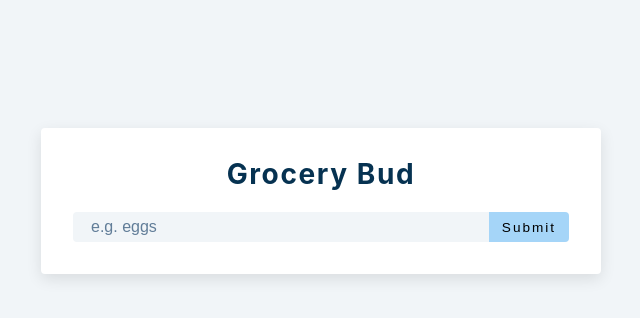
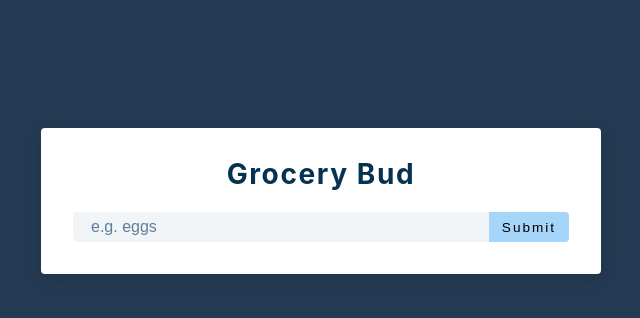
Before and after one commit to isabelchua/react-projects, a React (Create React App) app in the folder 10-grocery-bud/setup/: page / in a window 1280 px wide. Shown: the top 318 px of the page, without its empty margins (319-959 px from the left). Built offline with nearby package versions, Linux system fonts and the light colour scheme.

Commit message:
bg color change

```diff
--- a/10-grocery-bud/setup/src/index.css
+++ b/10-grocery-bud/setup/src/index.css
@@ -6,36 +6,36 @@ Variables
 
 :root {
 	/* dark shades of primary color*/
-  --clr-primary-1: hsl(205, 86%, 17%);
-  --clr-primary-2: hsl(205, 77%, 27%);
-  --clr-primary-3: hsl(205, 72%, 37%);
-  --clr-primary-4: hsl(205, 63%, 48%);
+	--primary-1: hsl(205, 86%, 17%);
+	--primary-2: hsl(205, 77%, 27%);
+	--primary-3: hsl(205, 72%, 37%);
+	--primary-4: hsl(205, 63%, 48%);
 	/* primary/main color */
-  --clr-primary-5: hsl(205, 78%, 60%);
+	--primary-5: hsl(205, 78%, 60%);
 	/* lighter shades of primary color */
-  --clr-primary-6: hsl(205, 89%, 70%);
-  --clr-primary-7: hsl(205, 90%, 76%);
-  --clr-primary-8: hsl(205, 86%, 81%);
-  --clr-primary-9: hsl(205, 90%, 88%);
-  --clr-primary-10: hsl(205, 100%, 96%);
+	--primary-6: hsl(205, 89%, 70%);
+	--primary-7: hsl(205, 90%, 76%);
+	--primary-8: hsl(205, 86%, 81%);
+	--primary-9: hsl(205, 90%, 88%);
+	--primary-10: hsl(205, 100%, 96%);
 	/* darkest grey - used for headings */
-  --clr-grey-1: hsl(209, 61%, 16%);
-  --clr-grey-2: hsl(211, 39%, 23%);
-  --clr-grey-3: hsl(209, 34%, 30%);
-  --clr-grey-4: hsl(209, 28%, 39%);
+	--grey-1: hsl(209, 61%, 16%);
+	--grey-2: hsl(211, 39%, 23%);
+	--grey-3: hsl(209, 34%, 30%);
+	--grey-4: hsl(209, 28%, 39%);
 	/* grey used for paragraphs */
-  --clr-grey-5: hsl(210, 22%, 49%);
-  --clr-grey-6: hsl(209, 23%, 60%);
-  --clr-grey-7: hsl(211, 27%, 70%);
-  --clr-grey-8: hsl(210, 31%, 80%);
-  --clr-grey-9: hsl(212, 33%, 89%);
-  --clr-grey-10: hsl(210, 36%, 96%);
-  --clr-white: #fff;
-  --clr-red-dark: hsl(360, 67%, 44%);
-  --clr-red-light: hsl(360, 71%, 66%);
-  --clr-green-dark: hsl(125, 67%, 44%);
-  --clr-green-light: hsl(125, 71%, 66%);
-  --clr-black: #222;
+	--grey-5: hsl(210, 22%, 49%);
+	--grey-6: hsl(209, 23%, 60%);
+	--grey-7: hsl(211, 27%, 70%);
+	--grey-8: hsl(210, 31%, 80%);
+	--grey-9: hsl(212, 33%, 89%);
+	--grey-10: hsl(210, 36%, 96%);
+	--white: #fff;
+	--red-dark: hsl(360, 67%, 44%);
+	--red-light: hsl(360, 71%, 66%);
+	--green-dark: hsl(125, 67%, 44%);
+	--green-light: hsl(125, 71%, 66%);
+	--black: #222;
 	--transition: all 0.3s linear;
 	--spacing: 0.1rem;
 	--radius: 0.25rem;
@@ -57,11 +57,20 @@ Global Styles
 	padding: 0;
 	box-sizing: border-box;
 }
+
+#root {
+	background: var(--grey-2);
+}
+
+html {
+	background: var(--grey-2);
+}
+
 body {
-  font-family: -apple-system, BlinkMacSystemFont, 'Segoe UI', Roboto, Oxygen,
-    Ubuntu, Cantarell, 'Open Sans', 'Helvetica Neue', sans-serif;
-  background: var(--clr-grey-10);
-  color: var(--clr-grey-1);
+	font-family: -apple-system, BlinkMacSystemFont, "Segoe UI", Roboto, Oxygen,
+		Ubuntu, Cantarell, "Open Sans", "Helvetica Neue", sans-serif;
+	background: var(--grey-10);
+	color: var(--grey-1);
 	line-height: 1.5;
 	font-size: 0.875rem;
 }
@@ -94,7 +103,7 @@ h4 {
 }
 p {
 	margin-bottom: 1.25rem;
-  color: var(--clr-grey-5);
+	color: var(--grey-5);
 }
 @media screen and (min-width: 800px) {
 	h1 {
@@ -122,20 +131,20 @@ p {
 .btn {
 	text-transform: uppercase;
 	background: transparent;
-  color: var(--clr-black);
+	color: var(--black);
 	padding: 0.375rem 0.75rem;
 	letter-spacing: var(--spacing);
 	display: inline-block;
 	transition: var(--transition);
 	font-size: 0.875rem;
-  border: 2px solid var(--clr-black);
+	border: 2px solid var(--black);
 	cursor: pointer;
 	box-shadow: 0 1px 3px rgba(0, 0, 0, 0.2);
 	border-radius: var(--radius);
 }
 .btn:hover {
-  color: var(--clr-white);
-  background: var(--clr-black);
+	color: var(--white);
+	background: #222;
 }
 /* section */
 .section {
@@ -164,7 +173,7 @@ Grocery List
 ===============
 */
 .section-center {
-  background: var(--clr-white);
+	background: var(--white);
 	border-radius: var(--radius);
 	box-shadow: var(--light-shadow);
 	transition: var(--transition);
@@ -193,7 +202,7 @@ Grocery List
 	background: #d4edda;
 }
 .grocery-form h3 {
-  color: var(--clr-primary-1);
+	color: var(--primary-1);
 	margin-bottom: 1.5rem;
 	text-align: center;
 }
@@ -204,20 +213,20 @@ Grocery List
 .grocery {
 	padding: 0.25rem;
 	padding-left: 1rem;
-  background: var(--clr-grey-10);
+	background: var(--grey-10);
 	border-top-left-radius: var(--radius);
 	border-bottom-left-radius: var(--radius);
 	border-color: transparent;
 	font-size: 1rem;
 	flex: 1 0 auto;
-  color: var(--clr-grey-5);
+	color: var(--grey-5);
 }
 .grocery::placeholder {
 	font-family: var(--ff-secondary);
-  color: var(--clr-grey-5);
+	color: var(--grey-5);
 }
 .submit-btn {
-  background: var(--clr-primary-8);
+	background: var(--primary-8);
 	border-color: transparent;
 	flex: 0 0 5rem;
 	display: grid;
@@ -228,13 +237,13 @@ Grocery List
 	border-top-right-radius: var(--radius);
 	border-bottom-right-radius: var(--radius);
 	cursor: pointer;
-  content: var(--clr-primary-5);
+	content: var(--primary-5);
 	transition: var(--transition);
 	font-size: 0.85rem;
 }
 .submit-btn:hover {
-  background: var(--clr-primary-5);
-  color: var(--clr-white);
+	background: var(--primary-5);
+	color: var(--white);
 }
 
 .grocery-container {
@@ -252,15 +261,15 @@ Grocery List
 	text-transform: capitalize;
 }
 .grocery-item:hover {
-  color: var(--clr-grey-5);
-  background: var(--clr-grey-10);
+	color: var(--grey-5);
+	background: var(--grey-10);
 }
 .grocery-item:hover .title {
-  color: var(--clr-grey-5);
+	color: var(--grey-5);
 }
 .title {
 	margin-bottom: 0;
-  color: var(--clr-grey-1);
+	color: var(--grey-1);
 	letter-spacing: 2px;
 	transition: var(--transition);
 }
@@ -274,16 +283,16 @@ Grocery List
 	transition: var(--transition);
 }
 .edit-btn {
-  color: var(--clr-green-light);
+	color: var(--green-light);
 }
 .edit-btn:hover {
-  color: var(--clr-green-dark);
+	color: var(--green-dark);
 }
 .delete-btn {
-  color: var(--clr-red-light);
+	color: var(--red-light);
 }
 .delete-btn:hover {
-  color: var(--clr-red-dark);
+	color: var(--red-dark);
 }
 .clear-btn {
 	text-transform: capitalize;
@@ -293,7 +302,7 @@ Grocery List
 	align-items: center;
 	background: transparent;
 	border-color: transparent;
-  color: var(--clr-red-light);
+	color: var(--red-light);
 	margin: 0 auto;
 	font-size: 0.85rem;
 	letter-spacing: var(--spacing);
@@ -302,5 +311,5 @@ Grocery List
 	margin-top: 1.25rem;
 }
 .clear-btn:hover {
-  color: var(--clr-red-dark);
+	color: var(--red-dark);
 }
```
Lines whose indentation alone changed are shown as unchanged.
